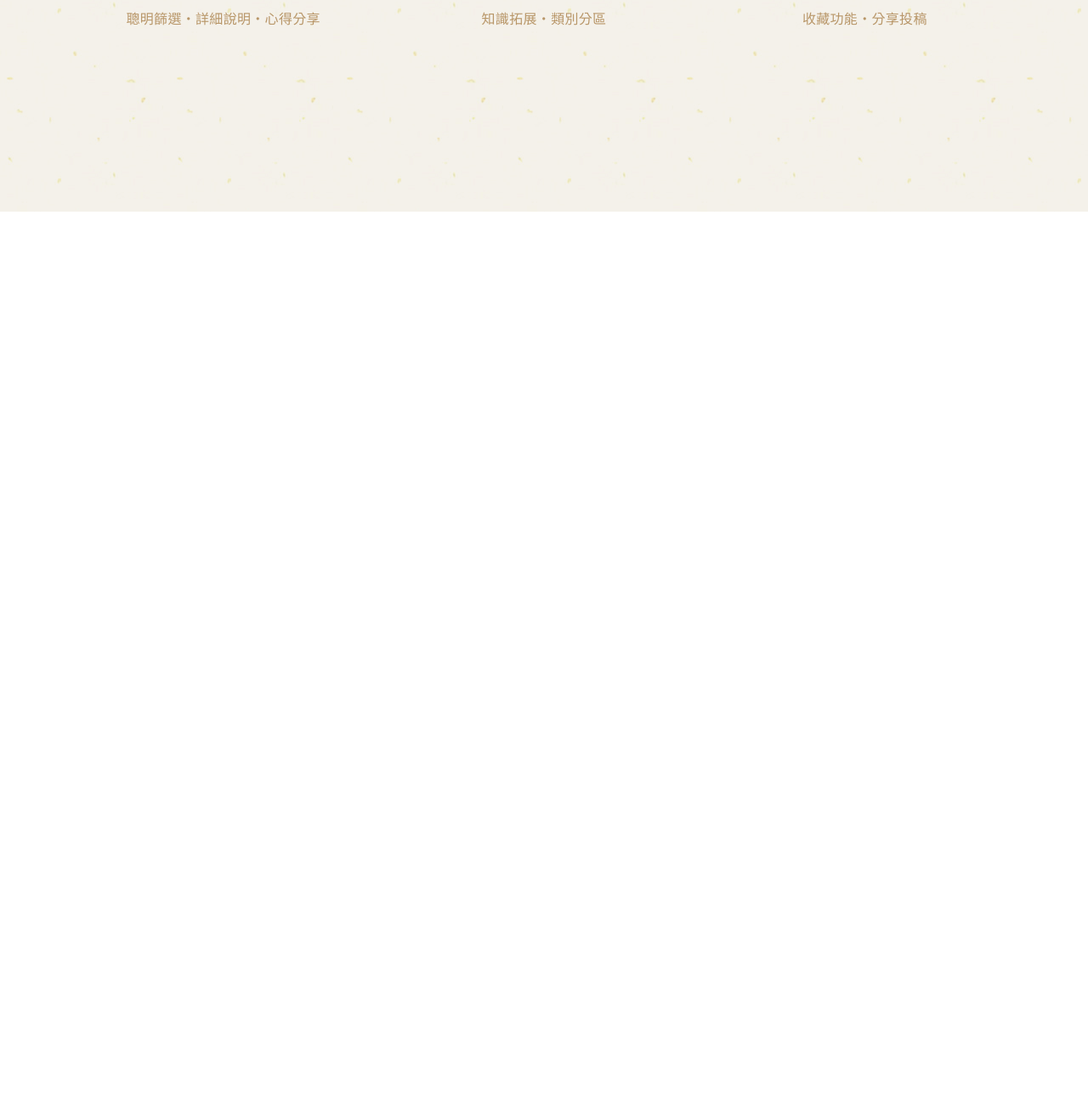
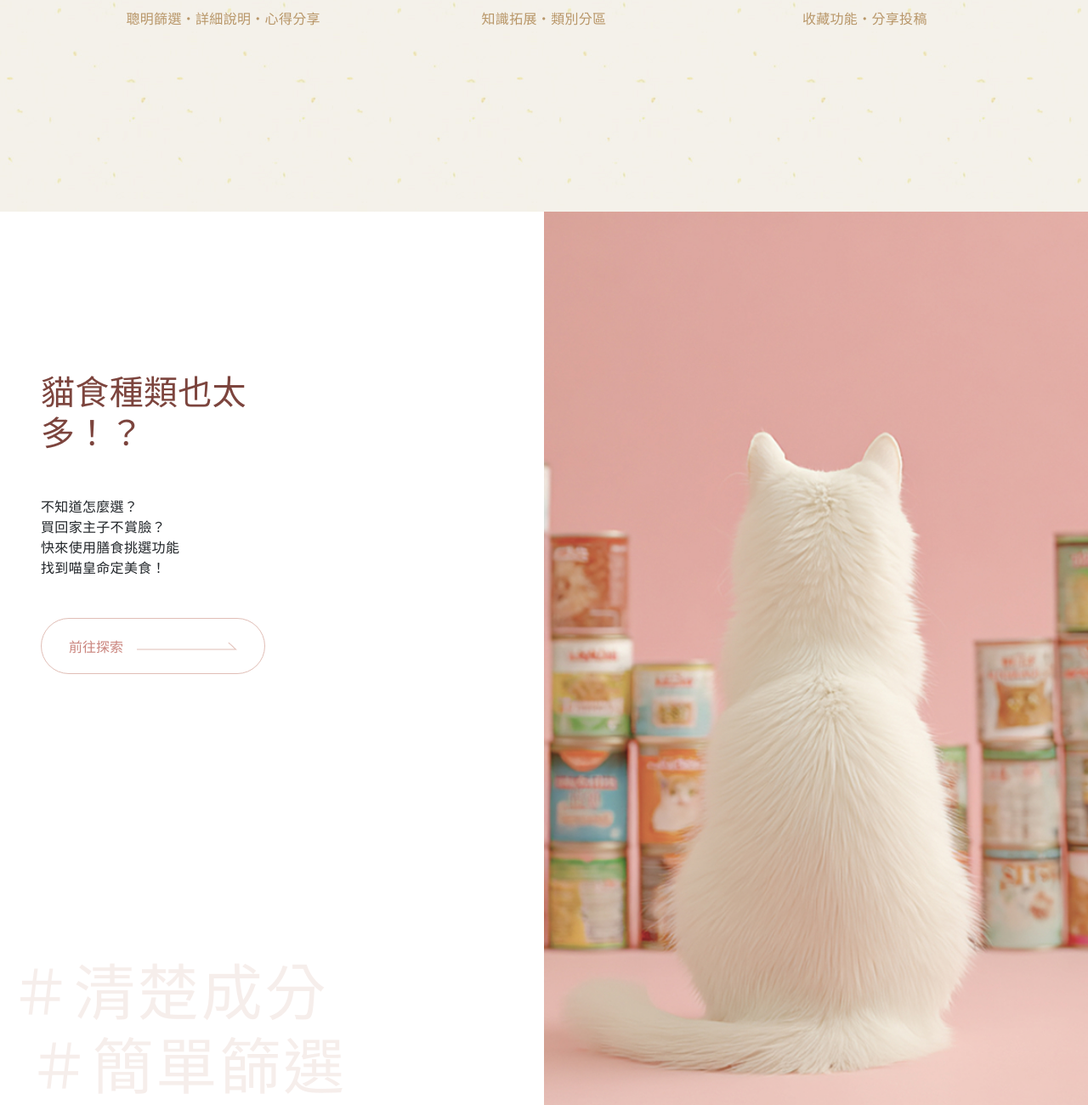
Before and after one commit to Ellieee829/catsReviewWebsite, a website built with Vite: page pages/index.html in a window 1280 px wide. Shown: the part 2658-3958 px from the top of the page at 85% size. Before the commit the page ends 2907 px from the top, so only its background shows below. Built offline with nearby package versions, Linux system fonts and the light colour scheme; a web font is replaced by a local one.

Commit message:
feat: index section-4(含RWD)/fix:section2 girl-hug-desktop part of margin-top

```diff
--- a/assets/scss/pages/_index.scss
+++ b/assets/scss/pages/_index.scss
@@ -89,6 +89,46 @@
   }
 }
 
+.index-food-right {
+  max-width: 100%;
+  height: 240px;
+  background-image: url("../images/index/section04_image_mobile.jpg");
+  background-position: center center;
+  background-size: cover;
+  background-repeat: no-repeat;
+}
+
+.index-food-words {
+  padding-top: 36px;
+  padding-bottom: 64px;
+
+  button {
+    color: $primary-500;
+    &:hover {
+      background-color: $primary-500;
+      color: #fff;
+    }
+    &:active {
+      background-color: $primary-800 !important;
+      color: #fff !important;
+    }
+    &:disabled {
+      color: $gray-500;
+      border-color: $gray-500;
+    }
+  }
+}
+
+.index-deco-word {
+  margin: 0 auto;
+  font-size: 48px;
+  line-height: 1.2;
+  letter-spacing: 0.04em;
+  opacity: 0.5;
+  white-space: nowrap;
+  max-width: 375px;
+}
+
 @media (min-width: 992px) {
   .section-brand {
     background-image: url("../images/index/banner_desktop.jpg");
@@ -133,6 +173,33 @@
       filter: unset;
     }
   }
+
+  .index-food-right {
+    background-image: url("../images/index/section03_image.jpg");
+    max-width: 100%;
+    height: auto;
+  }
+
+  .index-deco-word {
+    margin: 0 0;
+    font-size: 72px;
+    line-height: 1.2;
+    letter-spacing: 0.04em;
+    opacity: 0.5;
+    white-space: nowrap;
+    width: 100%;
+    max-width: 728px;
+    padding-right: 232px;
+  }
+  .index-food-words {
+    padding-top: 190px;
+    padding-bottom: 334px;
+    padding-right: 260px;
+  }
+
+  .girl-hug-desktop {
+    margin-top: 30px;
+  }
 }
 
 @media (min-width: 1200px) {
@@ -153,6 +220,10 @@
   .section-service {
     padding-top: 96px;
     padding-bottom: 144px;
+  }
+
+  .girl-hug-desktop {
+    margin-top: 0px;
   }
 }
 
@@ -175,4 +246,8 @@
     padding-top: 96px;
     padding-bottom: 144px;
   }
+
+  .girl-hug-desktop {
+    margin-top: -30px;
+  }
 }
--- a/pages/index.html
+++ b/pages/index.html
@@ -177,7 +177,7 @@
                   alt="膳食探索"
                 />
                 <h4
-                  class="fs-5 text-lg-neutral-900 text-secondary-800 text-center mb-2 fw-500"
+                  class="fs-5 text-lg-neutral-900 text-secondary-800 text-center mb-2"
                 >
                   膳食探索
                 </h4>
@@ -196,7 +196,7 @@
                   alt="喵皇學堂"
                 />
                 <h4
-                  class="fs-5 text-lg-neutral-900 text-secondary-800 text-center mb-2 fw-500"
+                  class="fs-5 text-lg-neutral-900 text-secondary-800 text-center mb-2"
                 >
                   喵皇學堂
                 </h4>
@@ -215,7 +215,7 @@
                   alt="會員制度"
                 />
                 <h4
-                  class="fs-5 text-lg-neutral-900 text-secondary-800 text-center mb-2 fw-500"
+                  class="fs-5 text-lg-neutral-900 text-secondary-800 text-center mb-2"
                 >
                   會員制度
                 </h4>
@@ -229,6 +229,57 @@
           </div>
         </div>
       </section>
+      <!-- 食物篩選 section4 -->
+      <section class="section-food">
+        <div class="container-fluid p-0">
+          <div class="d-lg-flex flex-row-reverse d-block">
+            <!-- 右區塊 -->
+            <div class="index-food-right col-lg-6 p-0"></div>
+            <!-- 左區塊 -->
+            <div class="col-lg-6 p-0 position-relative">
+              <!-- 左區塊文字 -->
+              <div
+                class="d-flex justify-content-lg-end justify-content-center ps-lg-11 px-2"
+              >
+                <div class="index-food-words">
+                  <h2 class="fs-lg-2 fs-4 text-primary-800 mb-lg-11 mb-6">
+                    貓食種類也太多！？
+                  </h2>
+                  <p class="text-neutral-900 mb-lg-11 mb-6">
+                    不知道怎麼選？
+                    <br />
+                    買回家主子不賞臉？
+                    <br />
+                    快來使用膳食挑選功能
+                    <br />
+                    找到喵皇命定美食！
+                  </p>
+                  <button
+                    type="button"
+                    class="btn border-primary-300 py-lg-5 px-lg-8 py-3 px-6 rounded-pill"
+                  >
+                    <a class="d-flex align-items-center" href="#">
+                      前往探索
+                      <img
+                        class="ms-3"
+                        src="../assets/images/arrow_right.png"
+                        alt="arrow_right"
+                      />
+                    </a>
+                  </button>
+                </div>
+              </div>
+              <!-- 裝飾hashtag -->
+              <div
+                class="index-deco-word text-primary-200 Cactus position-lg-absolute bottom-0 start-0 ps-2"
+              >
+                <p>＃清楚成分</p>
+                <p class="text-end">＃簡單篩選</p>
+              </div>
+            </div>
+          </div>
+        </div>
+      </section>
     </div>
 
     <!-- 頁尾 -->
```
